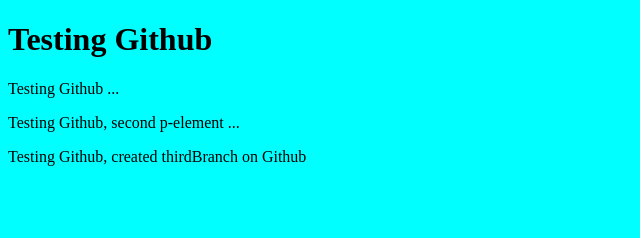
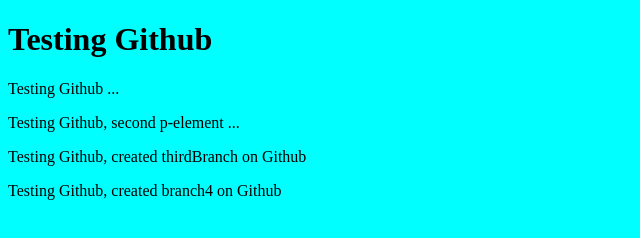
Before and after one commit to petersundberg/testing-..., a plain HTML site: page index.html in a window 1280 px wide. Shown: the whole page, without its empty margins (0-640 px from the left). Drawn offline with Linux system fonts and the light colour scheme.

Commit message:
created new p tag with text: created branch4 on Github

```diff
--- a/index.html
+++ b/index.html
@@ -16,6 +16,7 @@
     <p>Testing Github ...</p>
     <p>Testing Github, second p-element ...</p>
     <p>Testing Github, created thirdBranch on Github</p>
+    <p>Testing Github, created branch4 on Github</p>
 
 
     <script src="scripts.js"></script>
```
